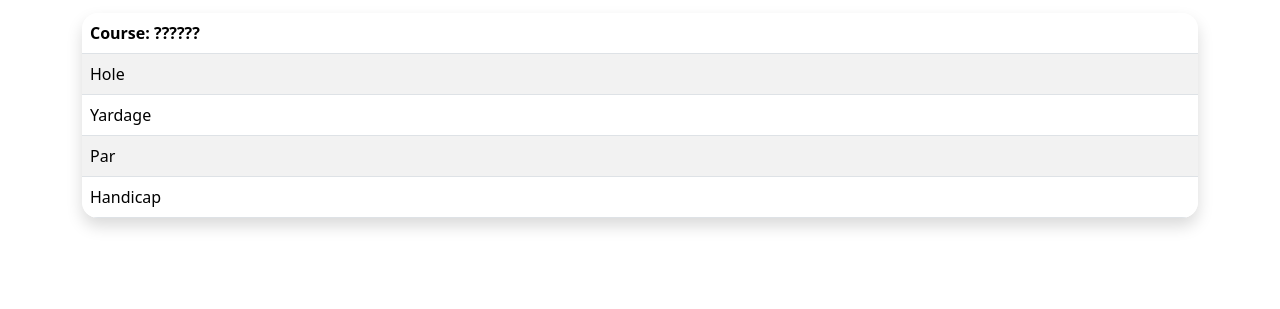
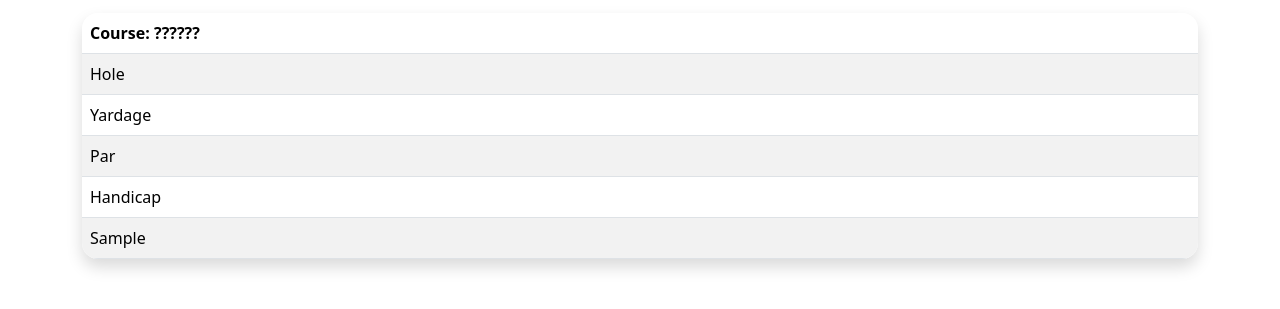
Before and after one commit to Adolfo-Contreras/Golf-score-api, a website: page index.html in a window 1280 px wide. Both pictures are taken after typing "Sample" into the empty fields and a click on the button "Add Player". Shown: the part 203-512 px from the top of the page. Drawn offline with nearby package versions, Linux system fonts and the light colour scheme.

Commit message:
fixed playerAdd

```diff
--- a/app.js
+++ b/app.js
@@ -205,10 +205,10 @@ function teeBoxTBL(course, id){
 }
 
 //populate table with players yo yo yo if you can also do this one then that would be cool
+let playerList = 0;
 let incr = 1;
-let tbl = document.getElementById('playersTbl')
-let playerList = 0;
 function addPlayers(elem){
+    let tbl = document.getElementById('playersTbl')
     // let playerList = document.getElementById('showPlayers')
     let playerWarn = document.getElementById('warningPocket')
     console.log(playerList);
--- a/index.html
+++ b/index.html
@@ -56,7 +56,7 @@
                         <th id="courseID">Course: ??????</th>
                     </tr>
                 </thead>
-                <tbody>
+                <tbody id="playersTbl">
                     <tr id="holeRow">
                         <td>Hole</td>
                     </tr>
@@ -69,7 +69,6 @@
                     <tr id="HandicapRow">
                         <td>Handicap</td>
                     </tr>
-
                 </tbody>
             </table>
         </section>
```
